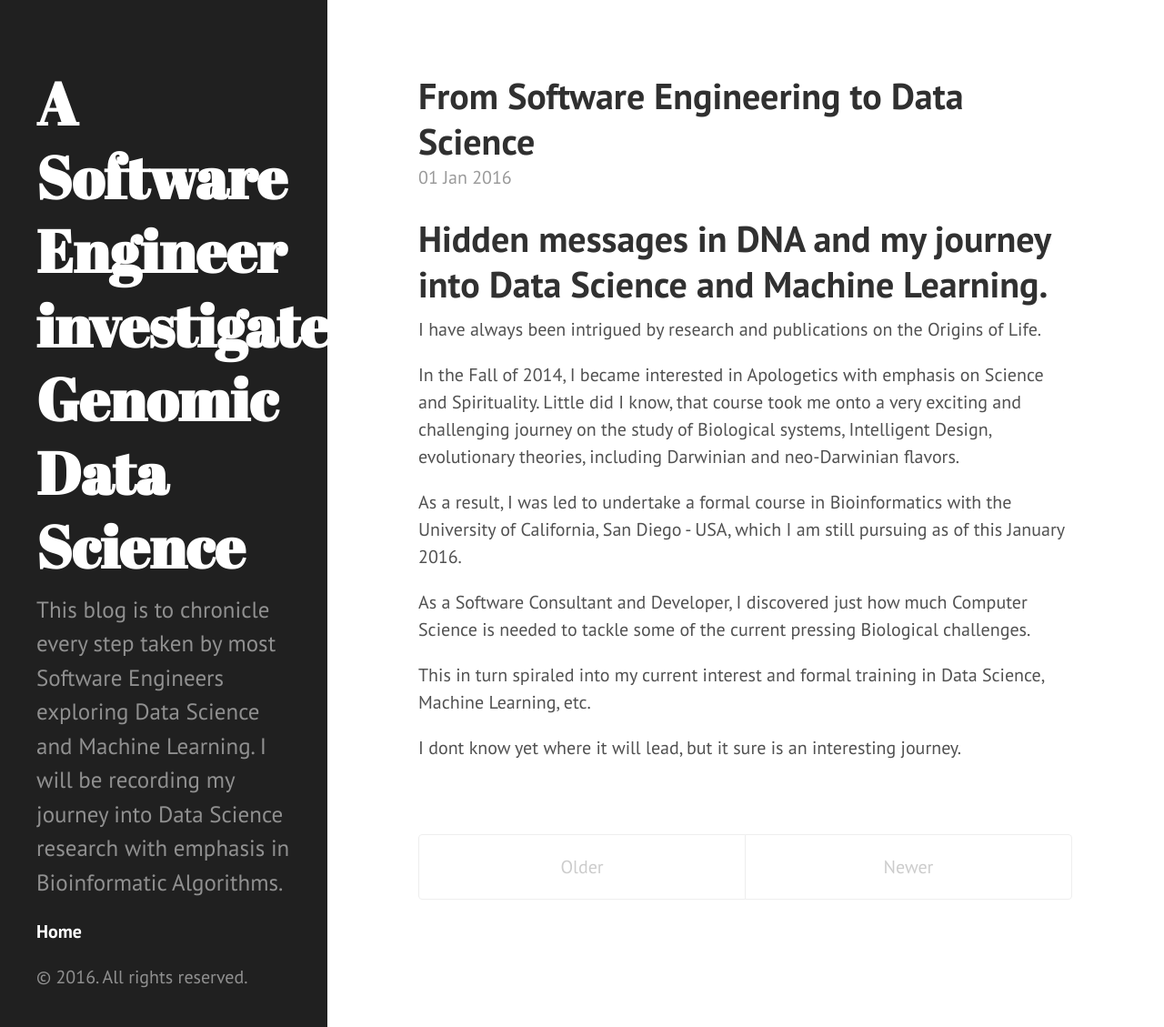
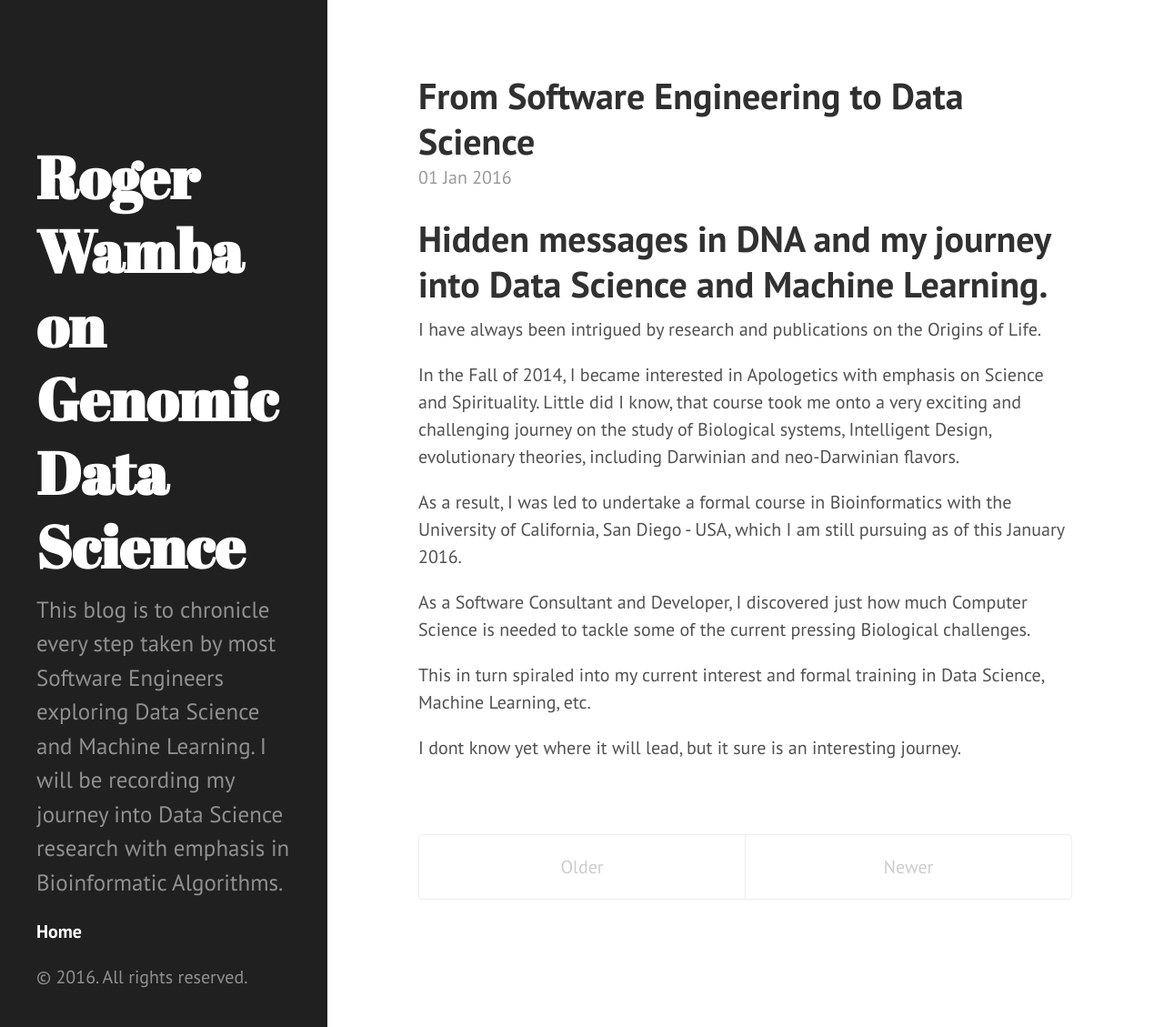
Before and after one commit to rogerwamba/rogerwamba.github.io, a Jekyll site: the page built from index.html, in a window 1280 px wide and 1129 px high. Shown: the whole window at 91% size. Built offline with Jekyll 4.4.1, drawn with Linux system fonts in a browser that asks for light colours; the list of posts is cut into pages by our own code.

Commit message:
Update _config.yml

```diff
--- a/_config.yml
+++ b/_config.yml
@@ -2,7 +2,7 @@ excerpt_separator: ""
 pygments: true
 markdown: kramdown
 url: http://rogerwamba.github.io
-title: A Software Engineer investigates Genomic Data Science
+title: Roger Wamba on Genomic Data Science
 tagline: A journal of the Journey into Data Science land.
 description: This blog is to chronicle every step taken by most Software Engineers exploring Data Science and Machine Learning. I will be recording my journey into Data Science research with emphasis in Bioinformatic Algorithms.
 paginate: 5
```
